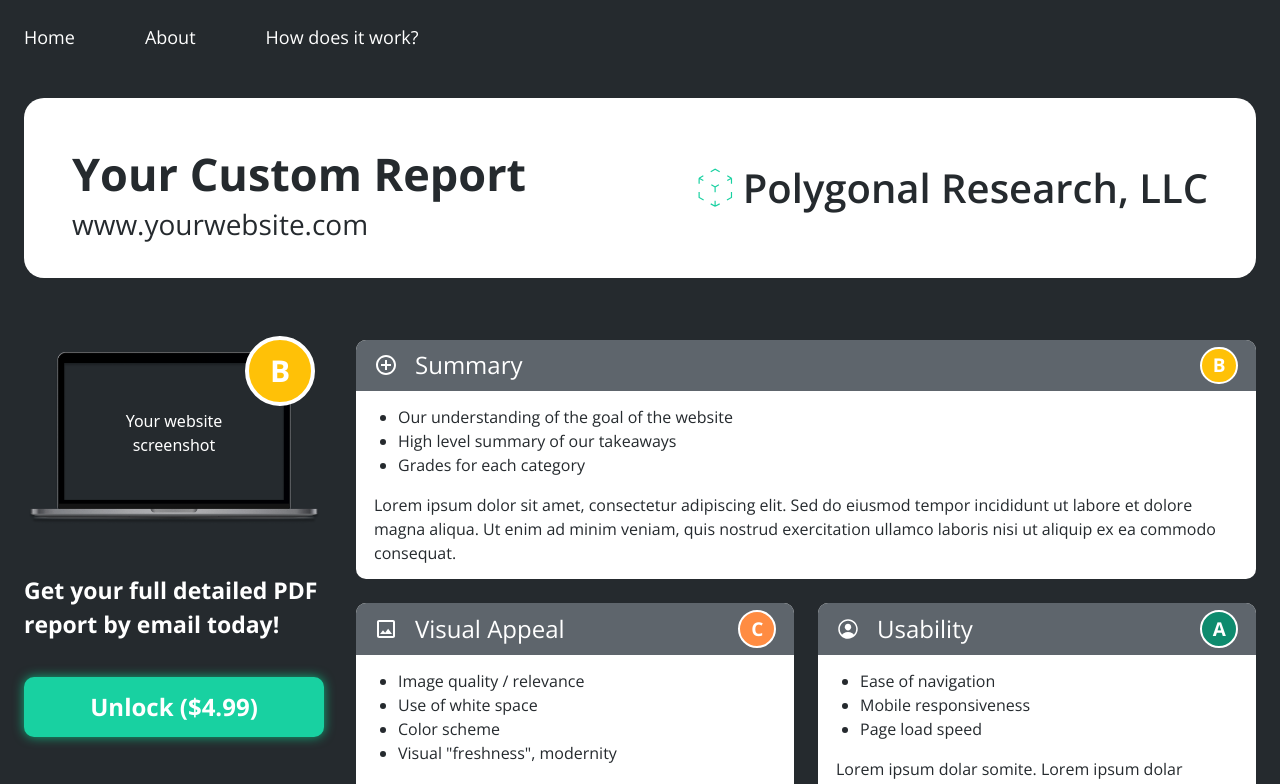
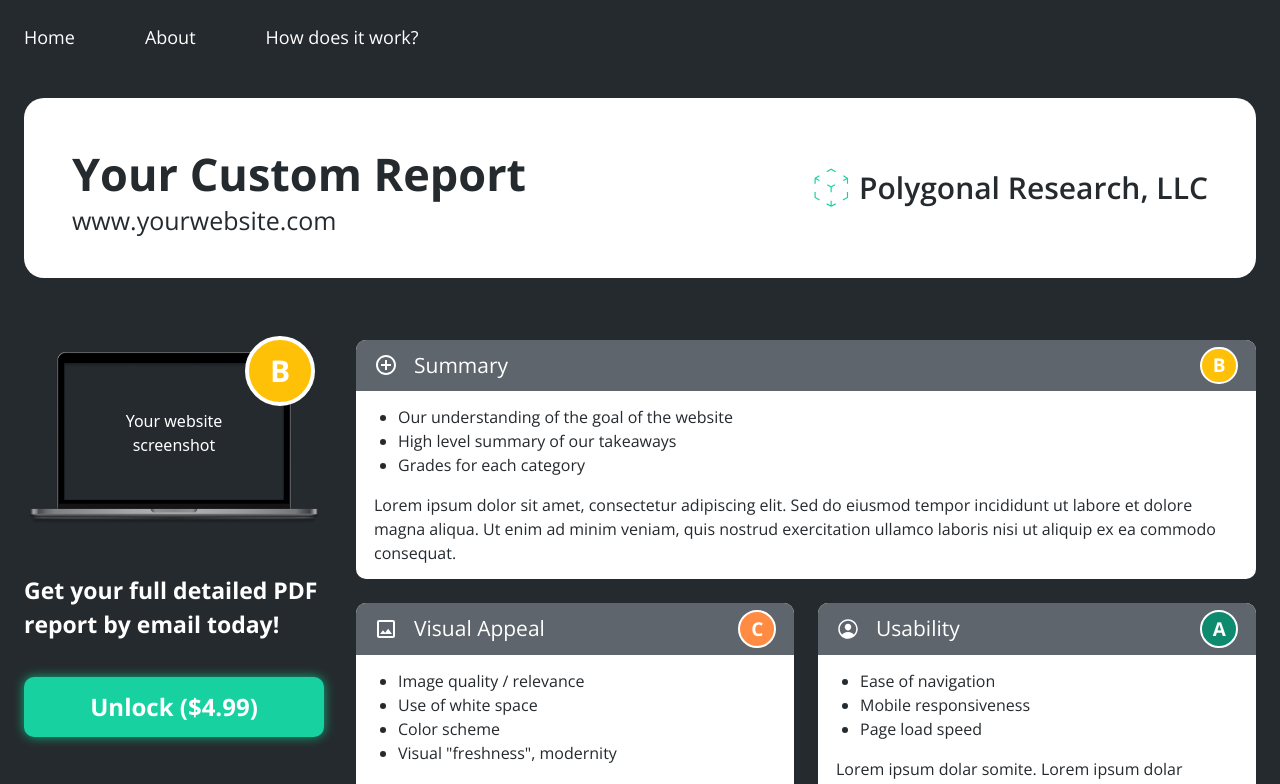
Before and after one commit to ShaYri12/web-review-with-ai, a Next.js app: page /your-report in a window 1280 px wide. Shown: the top 784 px of the page. Built offline with nearby package versions, Linux system fonts and the light colour scheme.

Commit message:
changes done

```diff
--- a/app/checkout/page.tsx
+++ b/app/checkout/page.tsx
@@ -97,7 +97,7 @@ export default function Checkout() {
 
             {/* Preview Cards */}
             <div className="bg-[#31373D] h-full">
-              <div className="flex flex-wrap items-center justify-center gap-[20px] h-full px-4 lg:pt-[100px] lg:pb-[160px] pt-[80px] pb-[80px]">
+              <div className="flex flex-wrap items-center justify-center gap-[20px] h-full px-4 lg:pt-[100px] 2xl:pb-[11vw] lg:pb-[80px] pt-[80px] pb-[80px]">
                 <Image
                   src="/assets/checkout-img1.png"
                   alt="web-img-1"
--- a/app/your-report/page.tsx
+++ b/app/your-report/page.tsx
@@ -27,12 +27,12 @@ const Section: React.FC<SectionProps> = ({
 }) => (
   <div className="bg-white text-white rounded-[10px] overflow-hidden">
     <div className="flex justify-between items-center md:px-[18px] px-4 py-[7px] bg-[#5E656C]">
-      <div className="flex items-center 2xl:gap-[19px] xl:gap-[17px] lg:gap-[16px] md:gap-[14px] gap-2">
+      <div className="flex items-center lg:gap-[16px] md:gap-[14px] gap-2">
         <Icon
           size={24}
           className="lg:min-w-[24px] lg:w-[24px] w-[20px] min-w-[20px]"
         />
-        <h2 className="font-[400] xl:text-[24px] lg:text-[22px] md:text-[20px] text-[18px]">
+        <h2 className="font-[400] lg:text-[21px] md:text-[20px] text-[18px]">
           {title}
         </h2>
       </div>
@@ -190,12 +190,16 @@ export default function ReportPage() {
           {/* Header Card */}
           <div className="bg-white text-[#252A2E] rounded-[20px] xl:px-[48px] lg:px-[42px] md:px-[30px] sm:px-[20px] px-4 xl:py-[42px] lg:py-[38px] md:py-[30px] py-[20px] xl:mb-[62px] lg:mb-[50px] md:mb-[40px] mb-[30px] flex justify-between items-center gap-2 md:flex-nowrap flex-wrap">
             <div>
-              <h1 className="2xl:text-[56px] xl:text-[45px] lg:text-[35px] md:text-[25px] text-[21px] font-bold">
+              <h1 className="2xl:text-[50px] xl:text-[45px] lg:text-[35px] md:text-[25px] text-[21px] font-bold">
                 Your Custom Report
               </h1>
-              <p className="font-[300] 2xl:text-[35px] xl:text-[28px] lg:text-[20px] md:text-[18px] text-base md:mt-1">
+              <Link
+                href="www.yourwebsite.com"
+                target="_blank"
+                className="font-[300] 2xl:text-[30px] xl:text-[25px] lg:text-[20px] md:text-[18px] text-base md:mt-1"
+              >
                 www.yourwebsite.com
-              </p>
+              </Link>
             </div>
             <div className="flex items-center md:gap-2 gap-[6px]">
               <Image
@@ -205,7 +209,7 @@ export default function ReportPage() {
                 height={59.8}
                 className="2xl:w-[52.05px] lg:w-[40px] md:w-[30px] w-[24px] 2xl:h-[59.8px] lg:h-[40px] md:h-[30px] h-[24px]"
               />
-              <span className="font-[600] 2xl:text-[42px] xl:text-[40px] lg:text-[30px] md:text-[20px] text-base">
+              <span className="font-[600] 2xl:text-[35px] xl:text-[30px] lg:text-[25px] md:text-[20px] text-base">
                 Polygonal Research, LLC
               </span>
             </div>
@@ -300,7 +304,7 @@ export default function ReportPage() {
               {/* Summary Section */}
               <div className="bg-white text-white rounded-[10px] overflow-hidden">
                 <div className="flex justify-between items-center md:px-[18px] px-4 py-[7px] bg-[#5E656C]">
-                  <div className="flex items-center 2xl:gap-[19px] xl:gap-[17px] lg:gap-[16px] md:gap-[14px] gap-2">
+                  <div className="flex items-center lg:gap-[16px] md:gap-[14px] gap-2">
                     <span>
                       <BiPlusCircle
                         size={24}
@@ -308,7 +312,7 @@ export default function ReportPage() {
                       />
                     </span>
 
-                    <h2 className="font-[400] xl:text-[24px] lg:text-[22px] md:text-[20px] text-[18px]">
+                    <h2 className="font-[400] lg:text-[21px] md:text-[20px] text-[18px]">
                       Summary
                     </h2>
                   </div>
```
